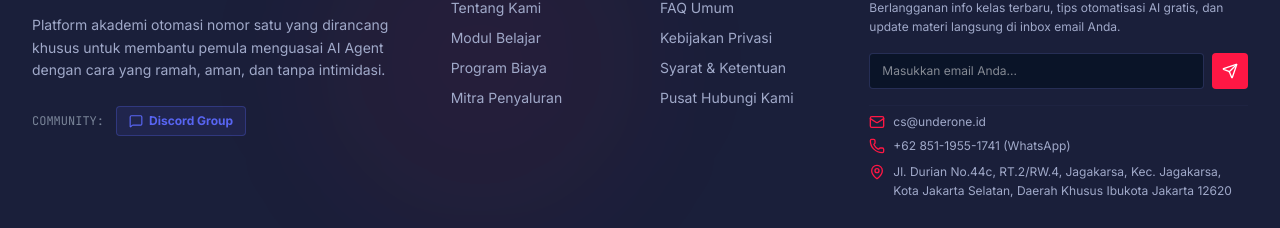
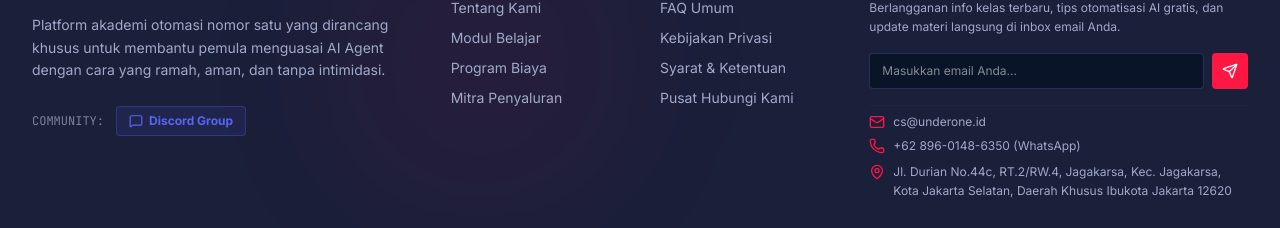
Before and after one commit to ThinKcode1717/AcademyUnderone, a React (Vite) app: page / in a window 1280 px wide. Shown: the part 11414-11642 px from the top of the page. Built offline with nearby package versions, Linux system fonts and the light colour scheme.

Commit message:
fix: update customer support WhatsApp number

```diff
--- a/src/components/Footer.tsx
+++ b/src/components/Footer.tsx
@@ -165,13 +165,13 @@ export default function Footer() {
                 <span>cs@underone.id</span>
               </a>
               <a
-                href="https://wa.me/6285119551741"
+                href="https://wa.me/6289601486350"
                 target="_blank"
                 rel="noopener noreferrer"
                 className="flex items-center space-x-2 hover:text-white transition-colors duration-200"
               >
                 <Phone className="w-4 h-4 text-brand-red flex-shrink-0" />
-                <span>+62 851-1955-1741 (WhatsApp)</span>
+                <span>+62 896-0148-6350 (WhatsApp)</span>
               </a>
               <a
                 href="https://maps.app.goo.gl/ZqZY57xBUpF4FmAT9"
```
